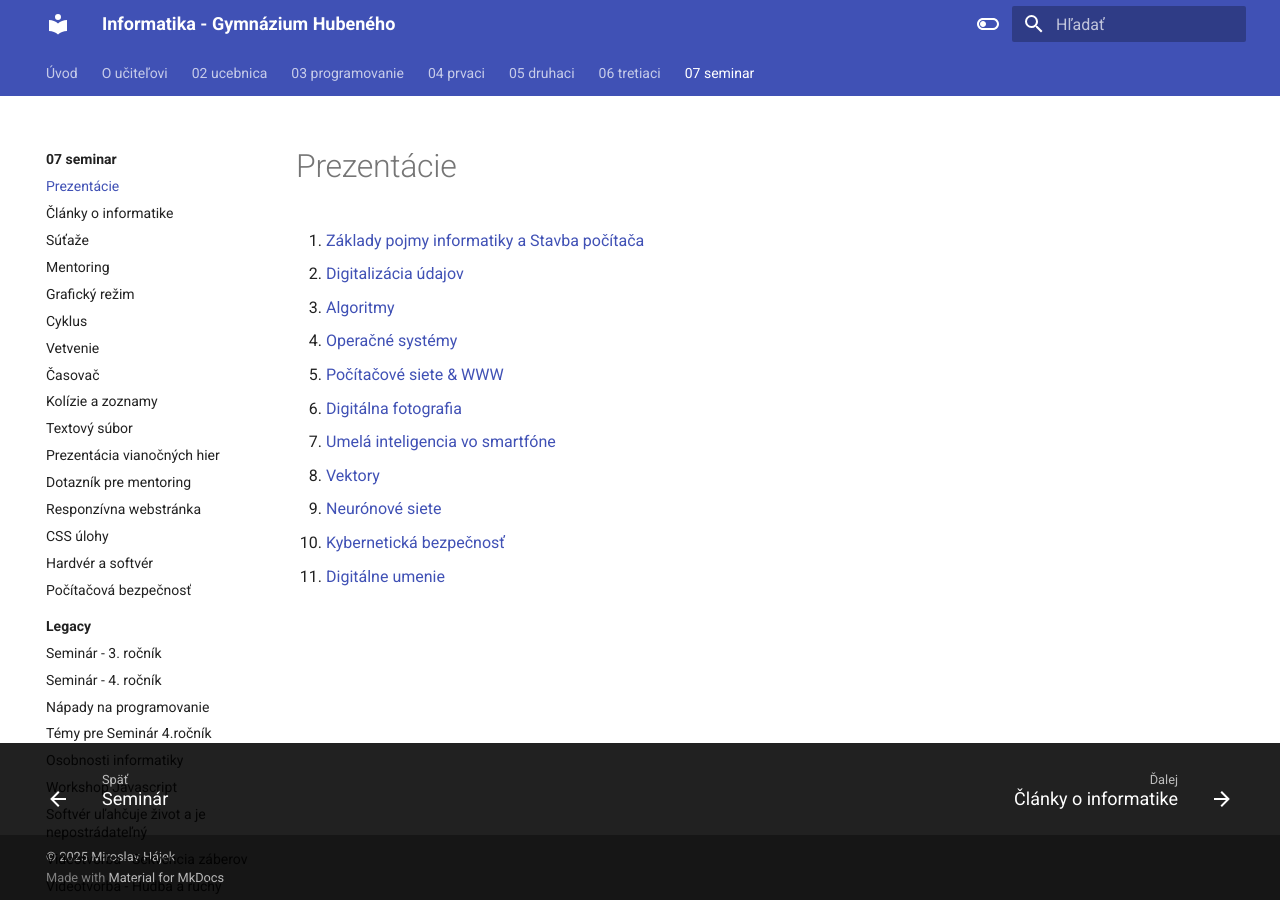
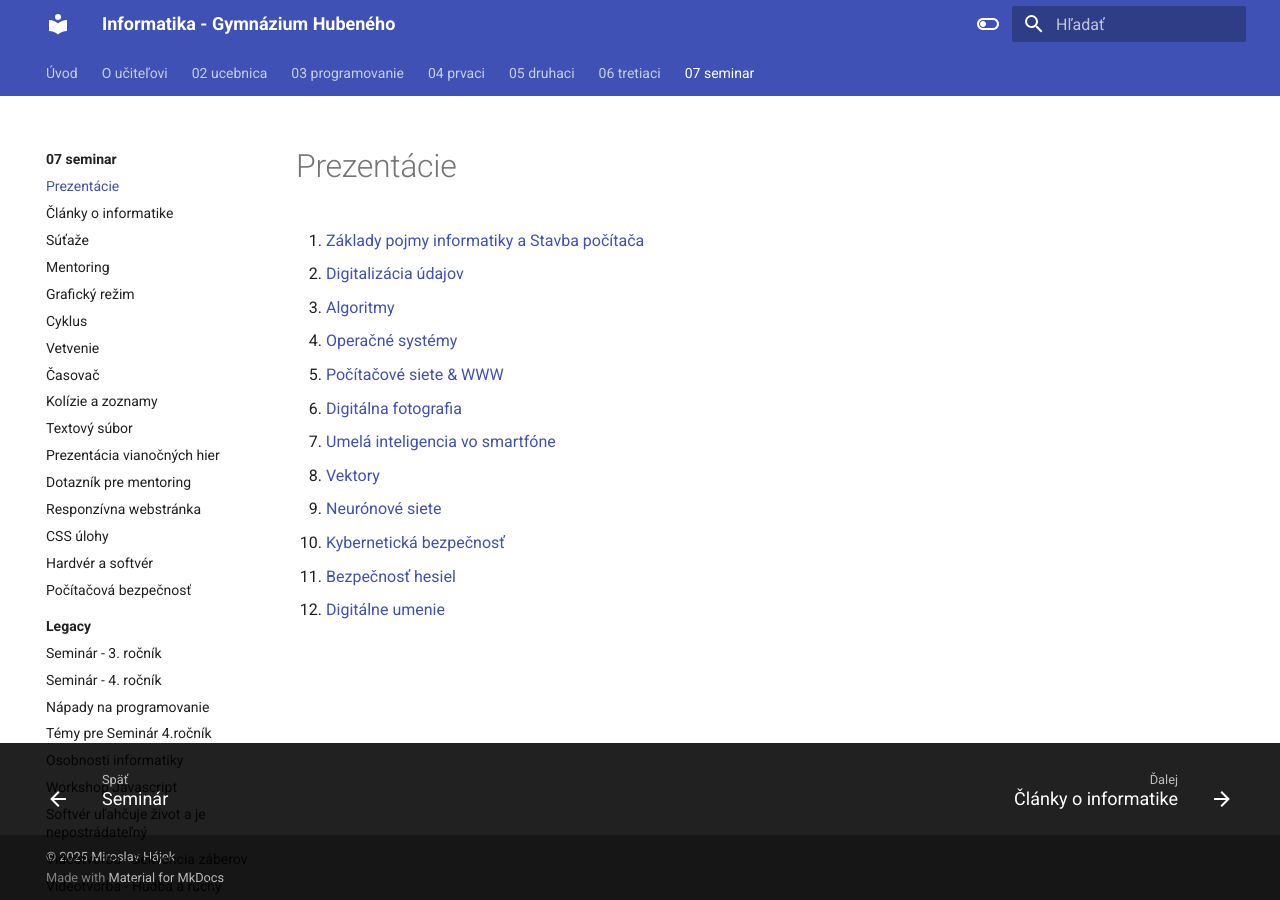
Before and after one commit to hubenka/hubenka.github.io, an MkDocs documentation site: the page built from docs/07_seminar/01_prezentacie.md, in a window 1280 px wide. Built offline with MkDocs 1.6.1 and Material for MkDocs 9.7.7, drawn with Linux system fonts in a browser that asks for light colours.

Commit message:
4R - passwords presentation

```diff
--- a/docs/07_seminar/01_prezentacie.md
+++ b/docs/07_seminar/01_prezentacie.md
@@ -12,5 +12,6 @@ publish: true
 7. [Umelá inteligencia vo smartfóne](/slides/ui-smartfony-domacnost.pdf)
 8. [Vektory](/slides/vektory.pdf)
 9. [Neurónové siete](/slides/neuronove-siete.pdf)
-10. [Kybernetická bezpečnosť](/slides/kyberneticka-bezpecnost.pdf.pdf)
-11. [Digitálne umenie](/slides/digitalne-umenie.pdf)
+10. [Kybernetická bezpečnosť](/slides/kyberneticka-bezpecnost.pdf)
+11. [Bezpečnosť hesiel](/slides/Bezpecnost-hesiel.pdf)
+12. [Digitálne umenie](/slides/digitalne-umenie.pdf)
```
Also changed, not shown: 2 other files.
